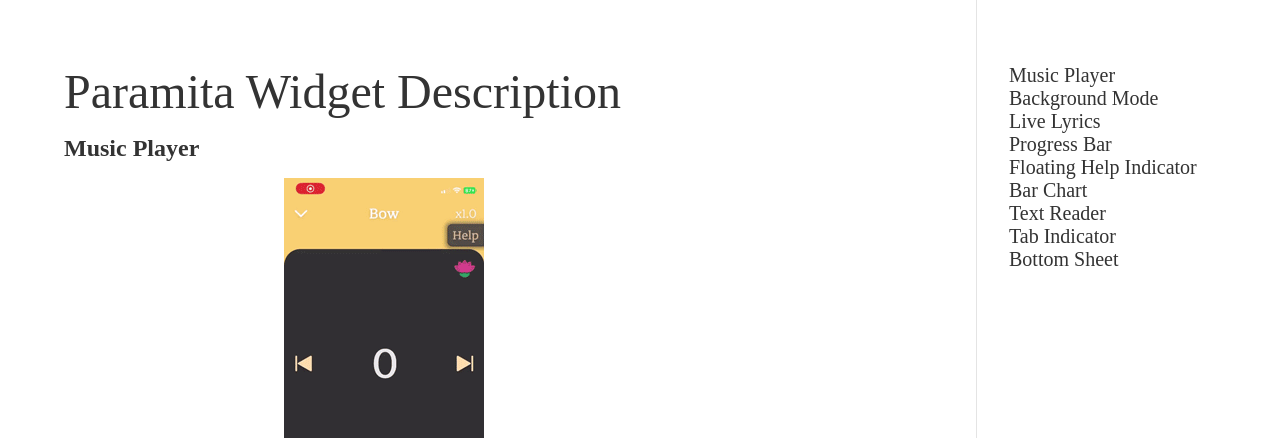
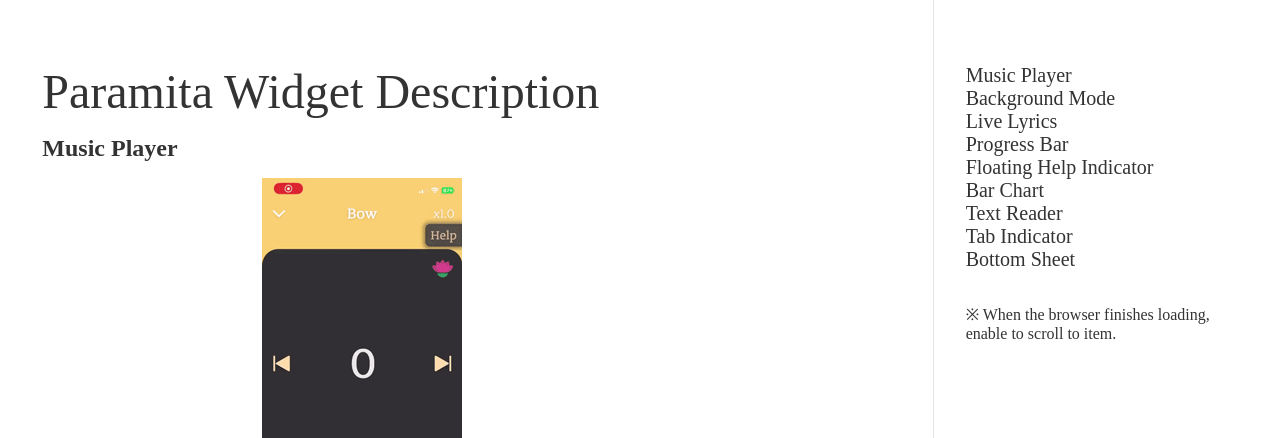
Before and after one commit to joo6077/paramita_description, a plain HTML site: page index.html in a window 1280 px wide. Shown: the top 438 px of the page. Drawn offline with Linux system fonts and the light colour scheme.

Commit message:
scroll to item notice

```diff
--- a/index.html
+++ b/index.html
@@ -182,6 +182,9 @@
                 <li class=""><a href="#tab_indicator">Tab Indicator</a></li>
                 <li class=""><a href="#bottom_sheet">Bottom Sheet</a></li>
             </nav>
+            <div class="scroll_notice">
+                ※ When the browser finishes loading, enable to scroll to item.
+            </div>
         </div>
 
 </body>
--- a/style.css
+++ b/style.css
@@ -81,10 +81,8 @@ nav a:focus
 }
 
 .column_right {
-    display: flex;
     position: sticky;
     position: -webkit-sticky;
-    align-self: flex-start;
     top: 0;
     padding: 4rem 2rem;
     box-sizing: border-box;
@@ -121,6 +119,12 @@ img {
     width: 12.5rem;
 }
 
+.scroll_notice {
+    color: #333;
+    width: 17rem;
+    padding-top: 2rem;
+}
+
 @media only screen and (max-width: 800px) {
     .column_left {
         padding: 0 1rem;
```
